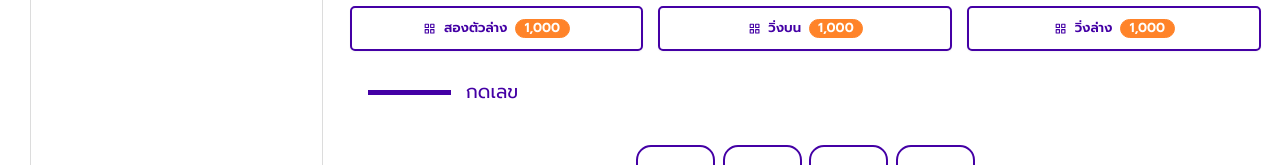
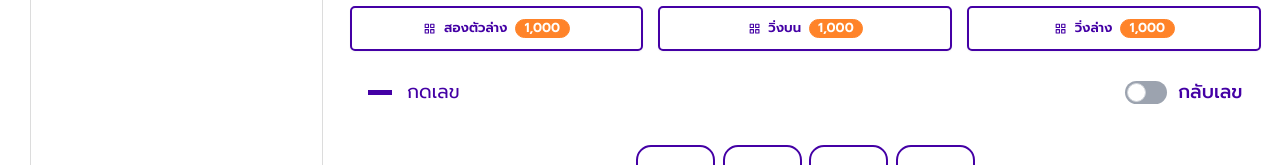
Before and after one commit to zvcx22545/Dopoy788, a React (Vite) app: page /play in a window 1280 px wide. Shown: the part 725-890 px from the top of the page. Built offline with nearby package versions, Linux system fonts and the light colour scheme; what tailwindcss-animated would draw is missing.

Commit message:
update toggle button

```diff
--- a/src/components/Play/play.css
+++ b/src/components/Play/play.css
@@ -10,6 +10,7 @@
     height: 0.3rem;
     background-color: #4400A5;
 }
+
 .playbtn .btn {
     color: #4400A5;
     background-color: #FFF;
--- a/src/components/Play/play.jsx
+++ b/src/components/Play/play.jsx
@@ -276,8 +276,18 @@
                 </div>
 
                 <div className="grid gap-4 p-5 col-span-2">
-                  <div className="gap-4 w-40">
-                    <div className="divider divider-end text-xl">กดเลข</div>
+                  <div className="gap-4 w-full flex justify-between">
+                    <div className="right-container w-[10.45%]">
+                      <div className="divider divider-end text-xl flex-shrink-0">กดเลข</div>
+                    </div>
+
+                    <div className="left-content flex flex-col justify-center items-center">
+                    <label className ="inline-flex items-center cursor-pointer">
+                    <input type="checkbox" value="" className ="sr-only peer" />
+                    <div className ="relative w-11 h-6 bg-gray-400 peer-focus:outline-none peer-focus:ring-4 peer-focus:ring-blue-300 dark:peer-focus:ring-blue-800 rounded-full peer dark:bg-gray-700 peer-checked:after:translate-x-full rtl:peer-checked:after:-translate-x-full peer-checked:after:border-white after:content-[''] after:absolute after:top-[2px] after:start-[2px] after:bg-white after:border-gray-300 after:border after:rounded-full after:w-5 after:h-5 after:transition-all delay-100 dark:border-gray-600 peer-checked:bg-[#4400A5]"></div>
+                    <div className ="text-[#4400A5] ms-3 text-[18.75px] font-medium dark:text-gray-300">กลับเลข</div>
+                  </label>
+                    </div>
                   </div>
                   <div className="">
                     <NumpadLotto
```
